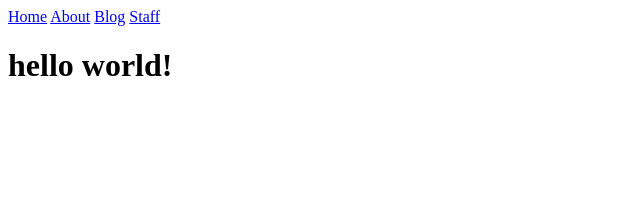
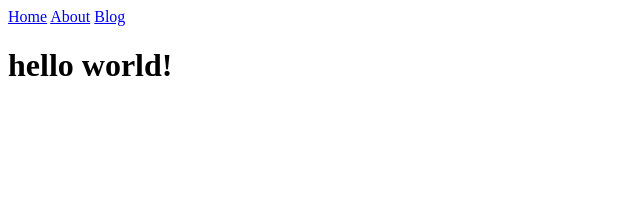
Before and after one commit to CategorIAN/categorian.github.io, a Jekyll site: the page built from index.html, in a window 1280 px wide. Shown: the top 200 px of the page, without its empty margins (0-640 px from the left). Built offline with Jekyll 4.4.1, drawn with Linux system fonts in a browser that asks for light colours.

Commit message:
Update navigation.yml

```diff
--- a/_data/navigation.yml
+++ b/_data/navigation.yml
@@ -4,5 +4,3 @@
   link: /about.html
 - name: Blog
   link: /blog.html
-- name: Staff
-  link: /staff.html
```
